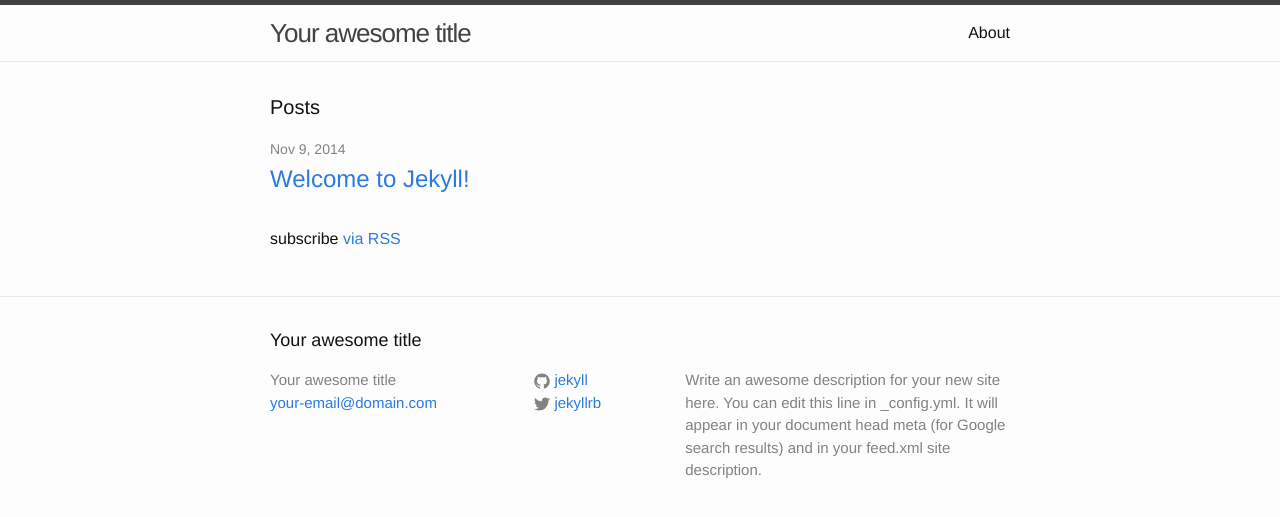
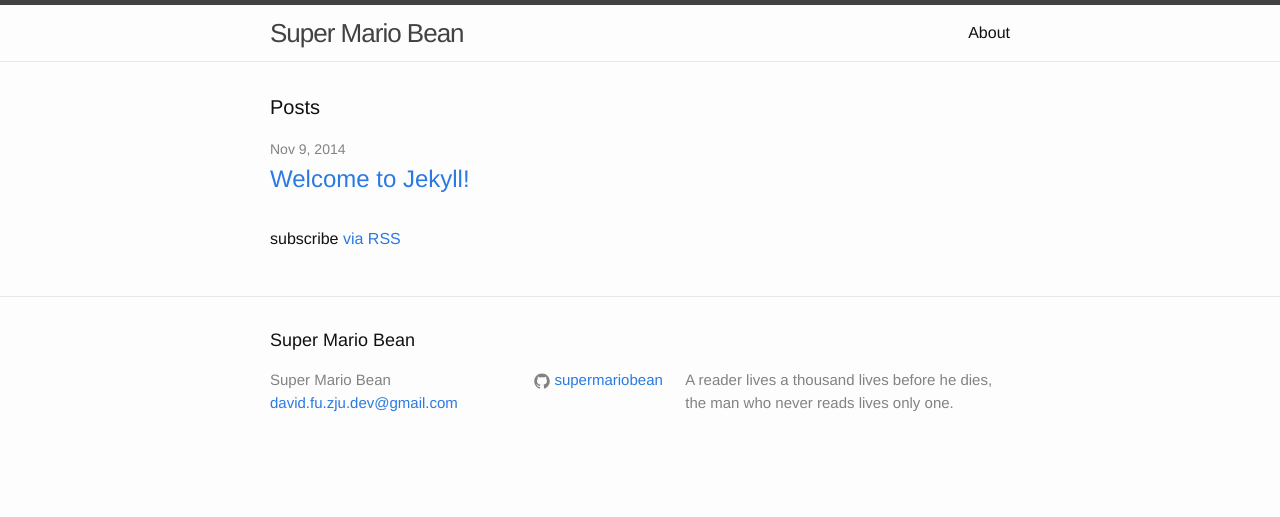
Before and after one commit to davidfuzju/supermariobean.github.io, a Jekyll site: the page built from index.html, in a window 1280 px wide. Shown: the top 517 px of the page. Built offline with Jekyll 4.4.1, drawn with Linux system fonts in a browser that asks for light colours.

Commit message:
basic config.ml setting

```diff
--- a/_config.yml
+++ b/_config.yml
@@ -1,14 +1,11 @@
 # Site settings
-title: Your awesome title
-email: your-email@domain.com
+title: Super Mario Bean
+email: david.fu.zju.dev@gmail.com
 description: > # this means to ignore newlines until "baseurl:"
-  Write an awesome description for your new site here. You can edit this
-  line in _config.yml. It will appear in your document head meta (for
-  Google search results) and in your feed.xml site description.
+  A reader lives a thousand lives before he dies, the man who never reads lives only one.
 baseurl: "" # the subpath of your site, e.g. /blog/
-url: "http://yourdomain.com" # the base hostname & protocol for your site
-twitter_username: jekyllrb
-github_username:  jekyll
+url: "http://supermariobean.github.io" # the base hostname & protocol for your site
+github_username:  supermariobean
 
 # Build settings
 markdown: kramdown
```
